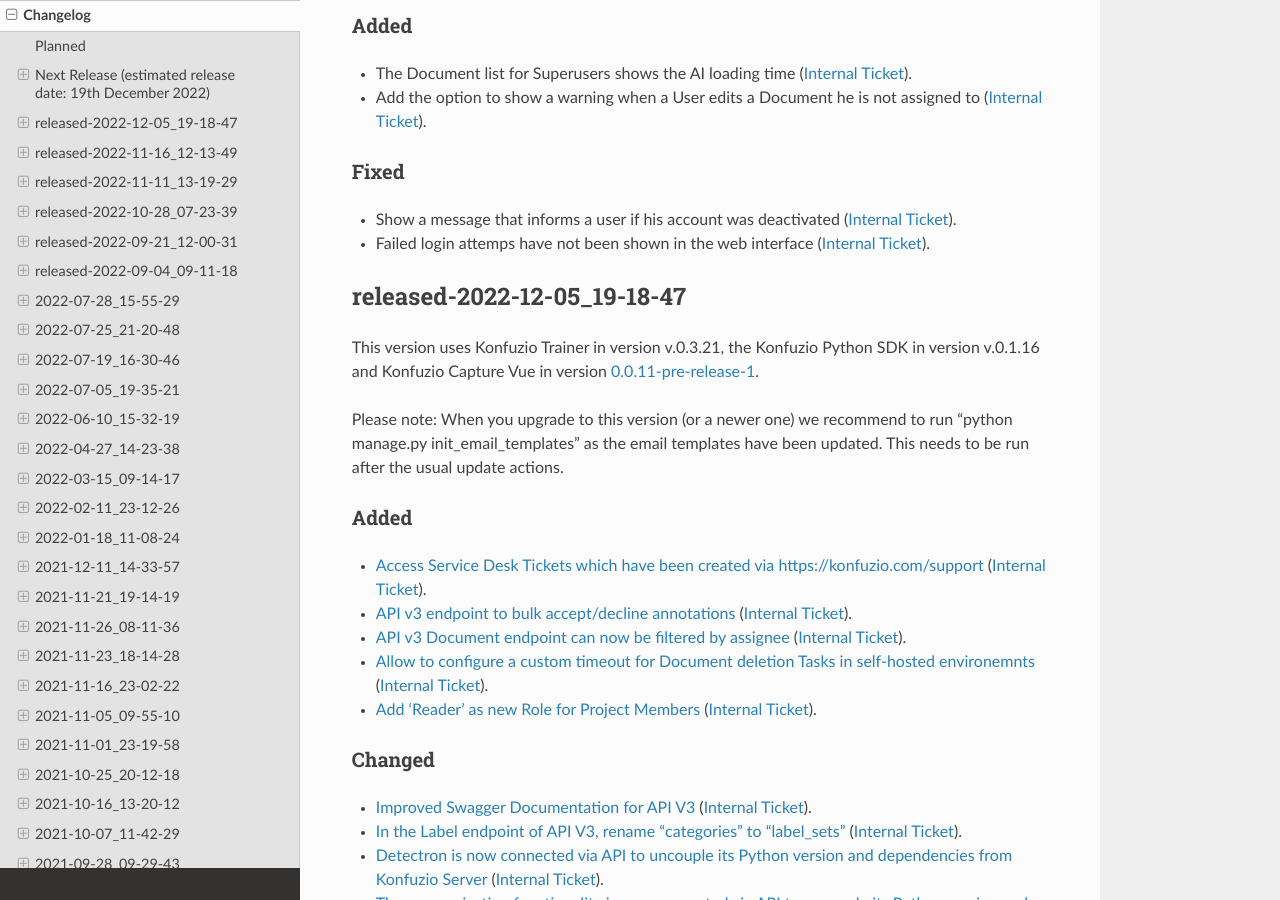
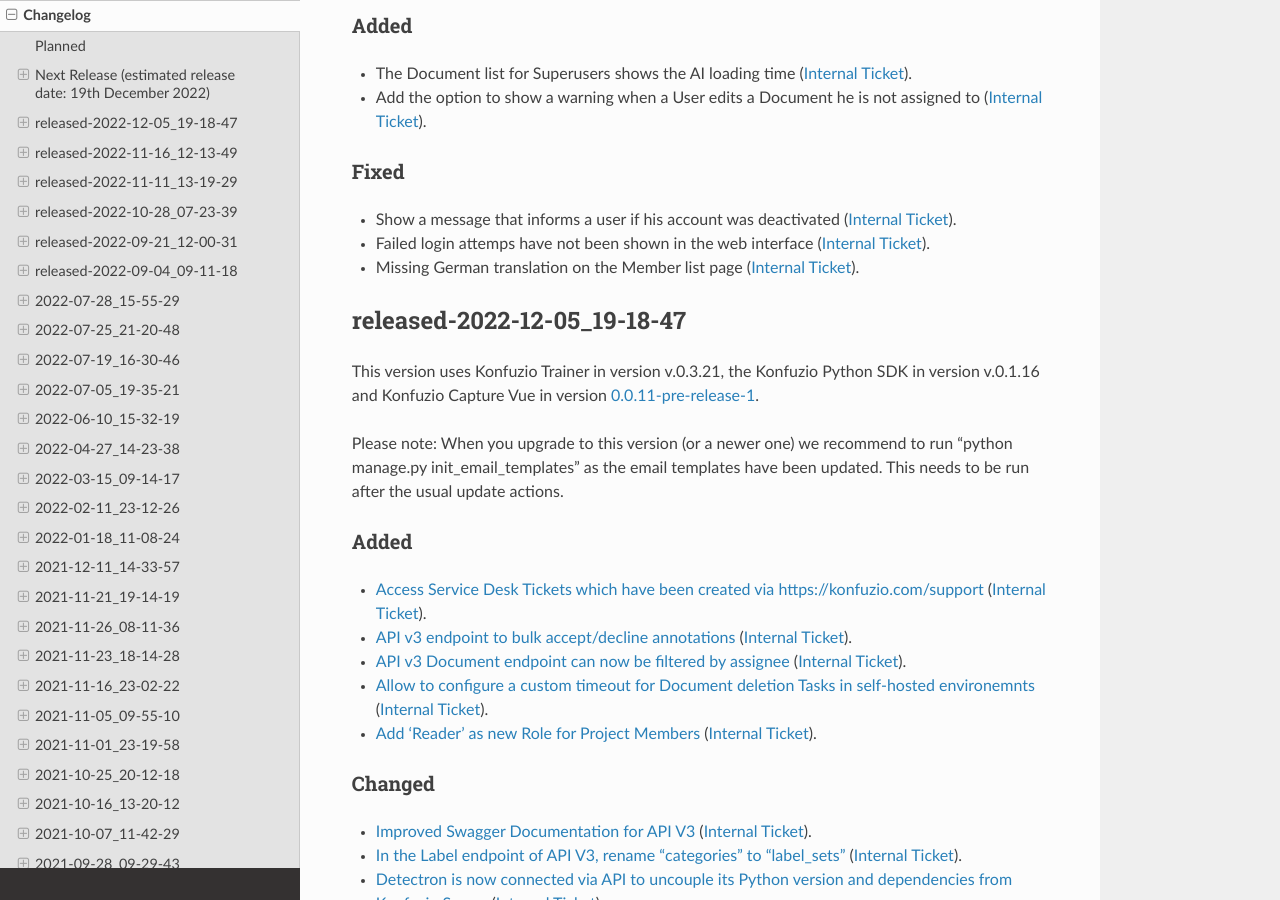
Before and after one commit to konfuzio-ai/konfuzio-sdk, a Sphinx documentation site: the page built from docs/web/changelog_app.md, in a window 1280 px wide and 900 px high, scrolled down 1124 px. Built offline with Sphinx 7.4.7 and the Read the Docs theme 2.0.0, drawn with Linux system fonts in a browser that asks for light colours; pages that are not in the unit, such as notebooks, are missing from menus.

Commit message:
Update changelog_app.md

```diff
--- a/docs/web/changelog_app.md
+++ b/docs/web/changelog_app.md
@@ -50,6 +50,7 @@
 ### Fixed
 - Show a message that informs a user if his account was deactivated ([Internal Ticket](https://git.konfuzio.com/konfuzio/objectives/-/issues/10119)).
 - Failed login attemps have not been shown in the web interface ([Internal Ticket](https://git.konfuzio.com/konfuzio/objectives/-/issues/9992)).
+- Missing German translation on the Member list page ([Internal Ticket](https://git.konfuzio.com/konfuzio/objectives/-/issues/10306)).
 
 ## released-2022-12-05_19-18-47
 
```
